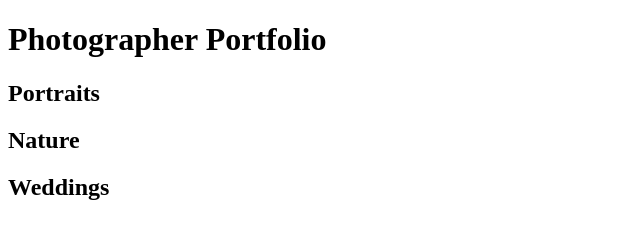
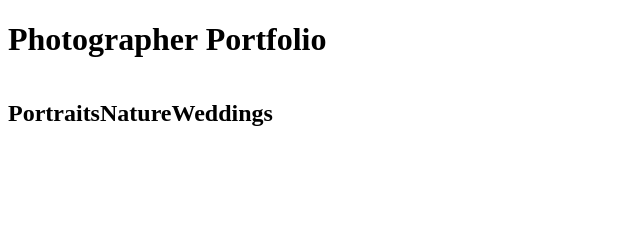
Before and after one commit to Kips-alih/Photographer_portfolio, a plain HTML site: page index.html in a window 1280 px wide. Shown: the whole page, without its empty margins (0-640 px from the left). Drawn offline with Linux system fonts and the light colour scheme.

Commit message:
Add stylesheet, link it to the index.html

```diff
--- /dev/null
+++ b/css/style.css
@@ -0,0 +1,4 @@
+.column{
+  float: left;
+
+}
--- a/index.html
+++ b/index.html
@@ -5,6 +5,7 @@
   <meta http-equiv="X-UA-Compatible" content="IE=edge">
   <meta name="viewport" content="width=device-width, initial-scale=1.0">
   <title>Photography</title>
+  <link rel="stylesheet" href="./css/style.css" type="text/css">
 </head>
 <body>
   <h1>Photographer Portfolio</h1>
```
